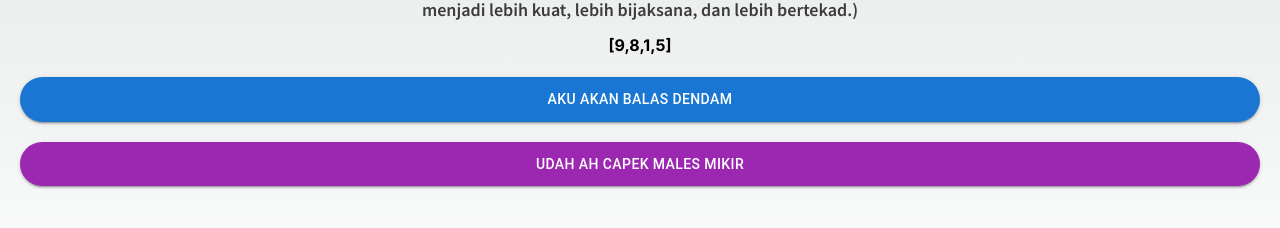
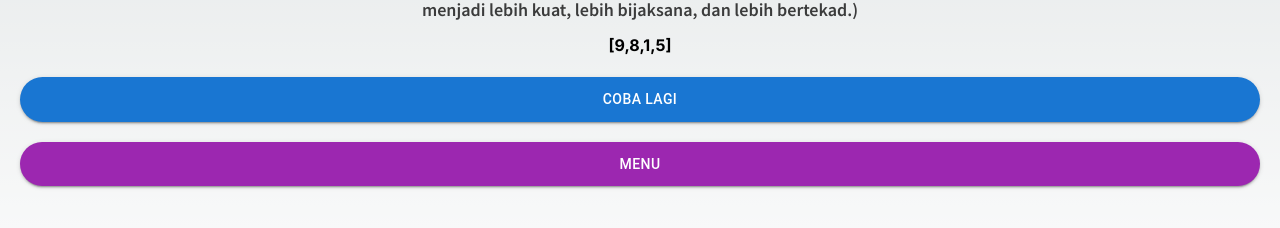
Before and after one commit to Briananindya/remi-24-fork, a Next.js app: page /play in a window 1280 px wide. Both pictures are taken after a click on the button "BISA ✅". Shown: the part 436-664 px from the top of the page. Built offline with nearby package versions, Linux system fonts and the light colour scheme.

Commit message:
<commit kamu apa>

```diff
--- a/app/play/page.tsx
+++ b/app/play/page.tsx
@@ -112,7 +112,7 @@ export default function Play() {
                         display: 'block'
                     }} className='font-bold'
                     >
-                        Balik
+                        Menu
                     </Button>
                 </div>
             </div>
--- a/components/Result.tsx
+++ b/components/Result.tsx
@@ -141,7 +141,7 @@ export default function Result({result, expression, nums}: ResultProps){
                     display: 'block'
                 }} className='font-bold'
                 >
-                    {result ? "lagi ah aku jago" : "aku akan balas dendam"}
+                    {result ? "Main Lagi" : "Coba Lagi"}
                 </Button>
                 <Button href="/" variant="contained" color="secondary" style={{
                     marginTop: 20,
@@ -151,7 +151,7 @@ export default function Result({result, expression, nums}: ResultProps){
                     display: 'block'
                 }} className='font-bold'
                 >
-                    Udah ah capek males mikir
+                    Menu
                 </Button>
             </div>
         </div>
```
